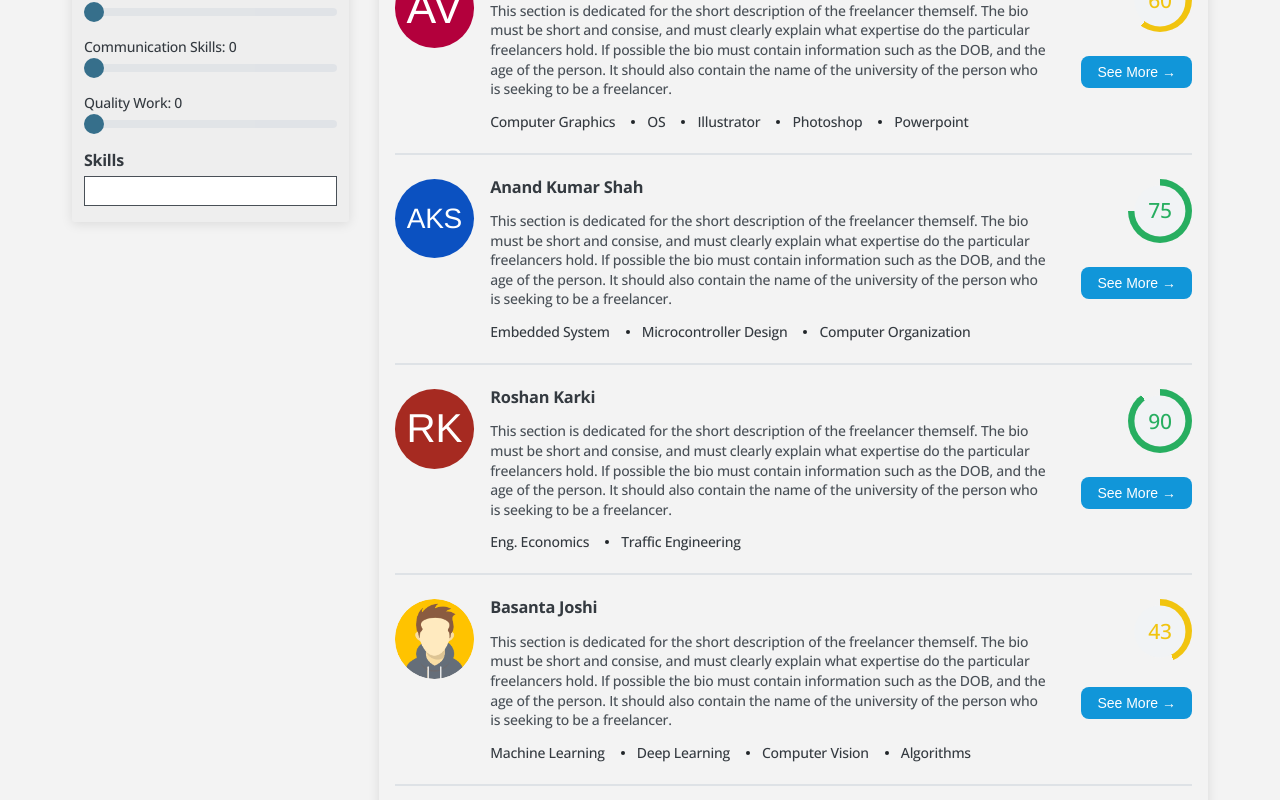
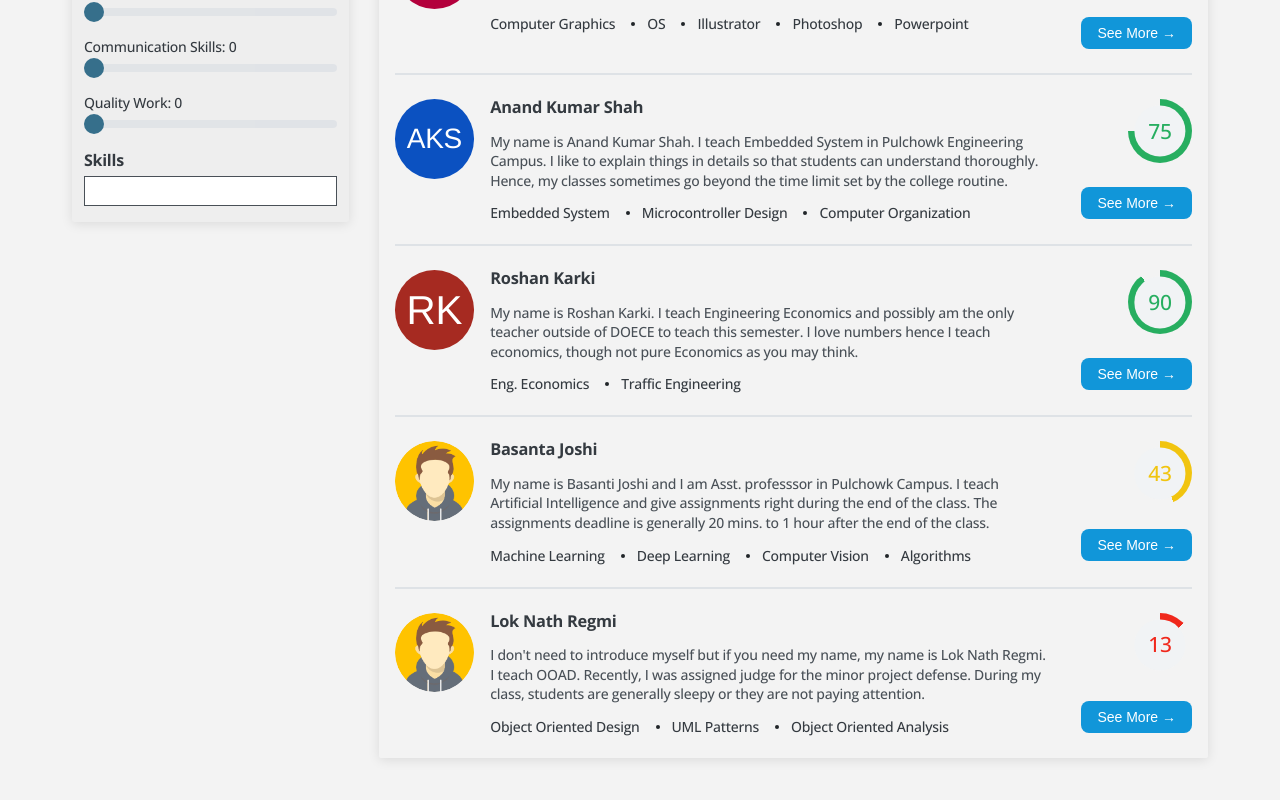
Before and after one commit to Nischal2015/minor_project, a React (Create React App) app in the folder frontend/: page /#/talent in a window 1280 px wide. Shown: the part 480-1280 px from the top of the page. Built offline with nearby package versions, Linux system fonts and the light colour scheme.

Commit message:
Added avatar

```diff
--- a/frontend/src/pages/Talent/Talent.js
+++ b/frontend/src/pages/Talent/Talent.js
@@ -20,7 +20,7 @@ const talentLists = [
     jobheading: "Aman Shakya",
     img: profilePic,
     description:
-      "This section is dedicated for the short description of the freelancer themself. The bio must be short and consise, and must clearly explain what expertise do the particular freelancers hold. If possible the bio must contain information such as the DOB, and the age of the person. It should also contain the name of the university of the person who is seeking to be a freelancer.",
+      "My name is Aman Shakya. I teach TOC, Software Engineering, DBMS in Pulchowk Engineering Campus. Sometimes, I like to laugh between the middle of lecture on my own jokes, but many students don't consider them to be funny.",
     skills: [
       "TOC",
       "DBMS",
@@ -37,7 +37,7 @@ const talentLists = [
     jobheading: "Anil Verma",
     img: null,
     description:
-      "This section is dedicated for the short description of the freelancer themself. The bio must be short and consise, and must clearly explain what expertise do the particular freelancers hold. If possible the bio must contain information such as the DOB, and the age of the person. It should also contain the name of the university of the person who is seeking to be a freelancer.",
+      "My name is Anil Verma. I teach Computer Graphics, OS in Pulchowk Campus. Sometimes I am quite lazy to take the classes, so I just cancel the class.",
     skills: [
       "Computer Graphics",
       "OS",
@@ -52,7 +52,7 @@ const talentLists = [
     jobheading: "Anand Kumar Shah",
     img: null,
     description:
-      "This section is dedicated for the short description of the freelancer themself. The bio must be short and consise, and must clearly explain what expertise do the particular freelancers hold. If possible the bio must contain information such as the DOB, and the age of the person. It should also contain the name of the university of the person who is seeking to be a freelancer.",
+      "My name is Anand Kumar Shah. I teach Embedded System in Pulchowk Engineering Campus. I like to explain things in details so that students can understand thoroughly. Hence, my classes sometimes go beyond the time limit set by the college routine.",
     skills: [
       "Embedded System",
       "Microcontroller Design",
@@ -65,7 +65,7 @@ const talentLists = [
     jobheading: "Roshan Karki",
     img: null,
     description:
-      "This section is dedicated for the short description of the freelancer themself. The bio must be short and consise, and must clearly explain what expertise do the particular freelancers hold. If possible the bio must contain information such as the DOB, and the age of the person. It should also contain the name of the university of the person who is seeking to be a freelancer.",
+      "My name is Roshan Karki. I teach Engineering Economics and possibly am the only teacher outside of DOECE to teach this semester. I love numbers hence I teach economics, though not pure Economics as you may think.",
     skills: ["Eng. Economics", "Traffic Engineering"],
     rating: "90",
   },
@@ -74,7 +74,7 @@ const talentLists = [
     jobheading: "Basanta Joshi",
     img: profilePic,
     description:
-      "This section is dedicated for the short description of the freelancer themself. The bio must be short and consise, and must clearly explain what expertise do the particular freelancers hold. If possible the bio must contain information such as the DOB, and the age of the person. It should also contain the name of the university of the person who is seeking to be a freelancer.",
+      "My name is Basanti Joshi and I am Asst. professsor in Pulchowk Campus. I teach Artificial Intelligence and give assignments right during the end of the class. The assignments deadline is generally 20 mins. to 1 hour after the end of the class.",
     skills: [
       "Machine Learning",
       "Deep Learning",
@@ -88,7 +88,7 @@ const talentLists = [
     jobheading: "Lok Nath Regmi",
     img: profilePic,
     description:
-      "This section is dedicated for the short description of the freelancer themself. The bio must be short and consise, and must clearly explain what expertise do the particular freelancers hold. If possible the bio must contain information such as the DOB, and the age of the person. It should also contain the name of the university of the person who is seeking to be a freelancer.",
+      "I don't need to introduce myself but if you need my name, my name is Lok Nath Regmi. I teach OOAD. Recently, I was assigned judge for the minor project defense. During my class, students are generally sleepy or they are not paying attention.",
     skills: [
       "Object Oriented Design",
       "UML Patterns",
```
